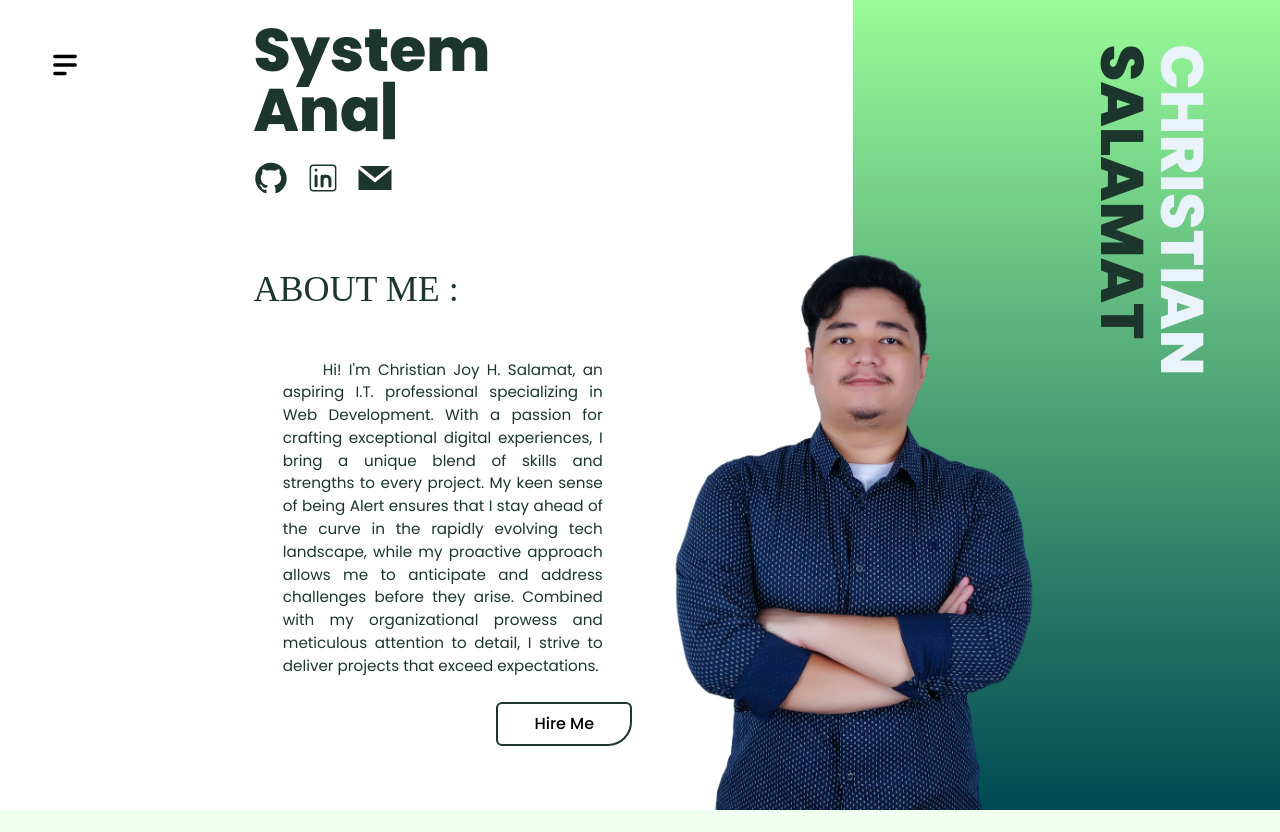
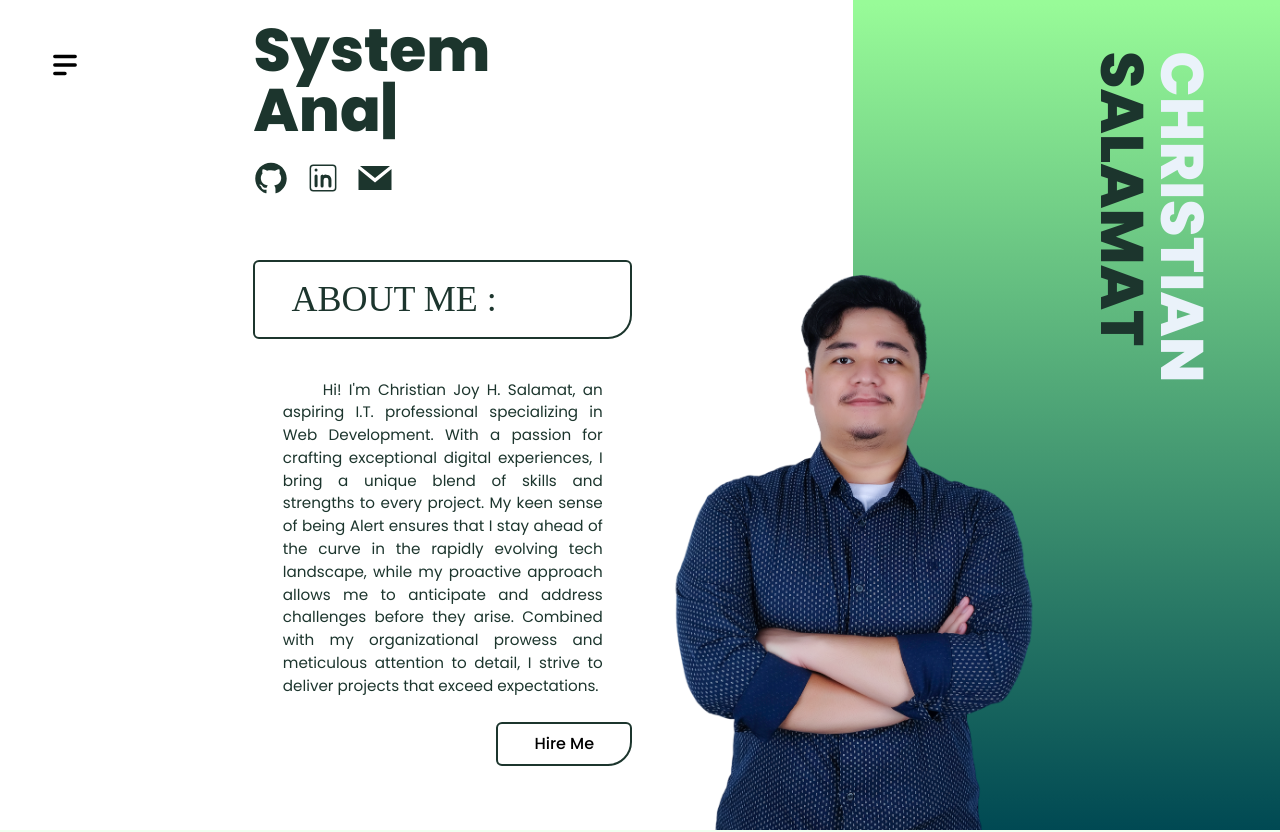
Before and after one commit to CJH-Salamat/CJHS_Portfolio, a React (Vite) app: page / in a window 1280 px wide. Shown: the top 832 px of the page. Built offline with nearby package versions, Linux system fonts and the light colour scheme; a web font is replaced by a local one.

Commit message:
Update Banner.jsx

```diff
--- a/src/components/Banner.jsx
+++ b/src/components/Banner.jsx
@@ -59,7 +59,7 @@ const Banner = () => {
           <div className="flex flex-col gap-10 lg:mt-10 mt-20">
             <div
               data-aos="fade-down"
-              className={`flex justify-start gap-5`}
+              className={`btn bg-white flex justify-start gap-5`}
             >
               <h4>{Banner.AboutTitle}</h4>
 
@@ -74,7 +74,7 @@ const Banner = () => {
           <br />
           <div className="flex justify-end">
           <a href={Banner.docs} target='_blank'>
-            <button className="btn">{Banner.btnText}</button>
+            <button className="btn bg-white">{Banner.btnText}</button>
           </a>
           </div>
         </div>
```
